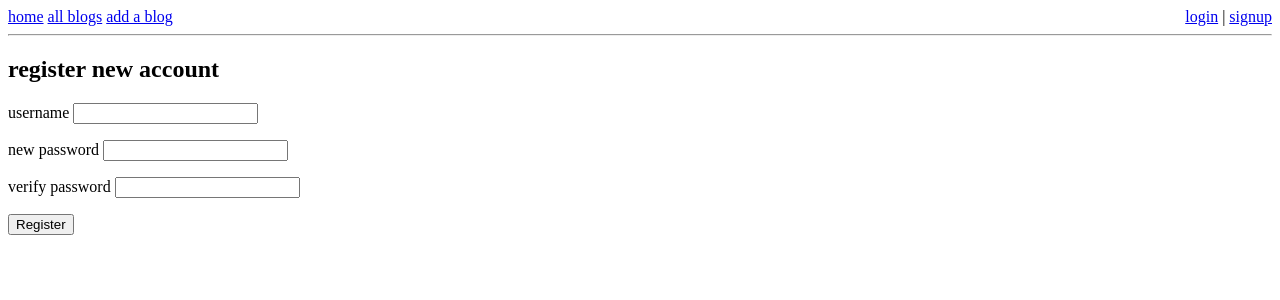
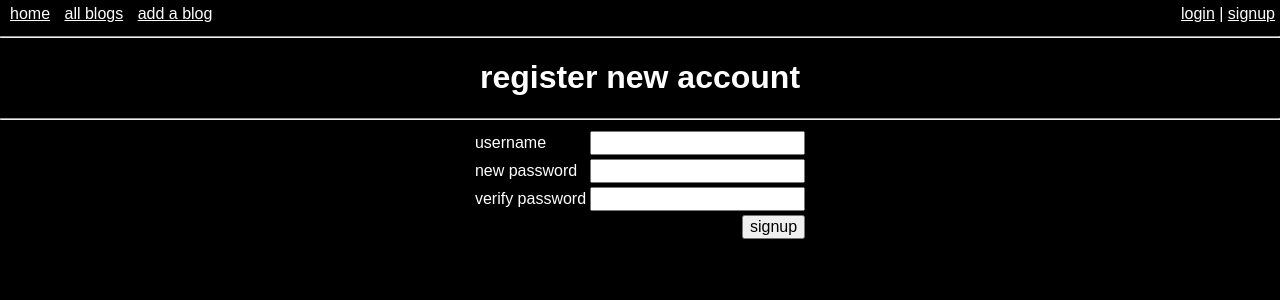
Before and after one commit to bdaubry/blogz, a Flask app: page /signup in a window 1280 px wide. Shown: the top 300 px of the page. Run offline with Flask 2, Linux system fonts and the light colour scheme.

Commit message:
styling changes, made it darker so it no longer burns your retinas

```diff
--- a/main.py
+++ b/main.py
@@ -9,7 +9,7 @@ from models import User, Blog
 @app.route("/login", methods=['GET', 'POST'])
 def login():
     if request.method == 'GET':
-        return render_template('login.html')
+        return render_template('login.html', pagetitle="login")
     elif request.method == 'POST':
         username = request.form['username']
         password = request.form['password']
@@ -18,12 +18,13 @@ def login():
             user = users.first()
             if password == user.password:
                 session['user'] = user.username
-                flash('welcome back, '+user.username)
+                session['userid'] = user.id
+                flash(u'welcome back, '+user.username, 'confirm')
                 return redirect("/newpost")
             else:
-                flash('bad password')
+                flash(u'bad password', 'error')
         else:
-            flash('bad username')
+            flash(u'bad username', 'error')
         return redirect("/login")
 
 @app.route("/signup", methods=['GET', 'POST'])
@@ -33,20 +34,20 @@ def signup():
         password = request.form['password']
         verify = request.form['verify']
         if username == '' or password == '' or verify == '':
-            flash('no field on this page can be blank')
+            flash(u'no field on this page can be blank', 'error')
             return redirect('/signup')
         user_db_count = User.query.filter_by(username=username).count()
         if user_db_count > 0:
-            flash(username + ' is already a registered user')
+            flash(u'that username is taken', 'error')
             return redirect('/signup')
         if password != verify:
-            flash('passwords did not match')
+            flash(u'passwords did not match', 'error')
             return redirect('/signup')
         if len(password) < 4:
-            flash('password is too short')
+            flash(u'password is too short', 'error')
             return redirect('/signup')
         if len(username) < 4:
-            flash('username is too short')
+            flash(u'username is too short', 'error')
             return redirect('/signup')
         user = User(username=username, password=password)
         db.session.add(user)
@@ -54,7 +55,7 @@ def signup():
         session['user'] = user.username
         return redirect("/")
     else:
-        return render_template('signup.html')
+        return render_template('signup.html', pagetitle="sign-up")
 
 @app.route("/logout", methods=['POST'])
 def logout():
@@ -76,7 +77,7 @@ def blog():
 
         print(blogpost.title)
         print(blogpost.body)
-        return render_template('blog.html',blogid=blogpost.id, title=blogpost.title, body=blogpost.body, date=blogpost.date, owner=blogpost.owner.username)
+        return render_template('blog.html', blogid=blogpost.id, title=blogpost.title, body=blogpost.body, date=blogpost.date, owner_id=blogpost.owner_id, owner=blogpost.owner.username, pagetitle=blogpost.title+" - "+blogpost.owner.username)
 
     if userid: #!= None:
         blogs = Blog.query.filter_by(owner_id=userid).all()
@@ -128,7 +129,7 @@ endpoints_without_login = ['index', 'login', 'signup', 'reroute', 'blog', 'stati
 @app.before_request
 def require_login():
     if not ('user' in session or request.endpoint in endpoints_without_login):
-        flash('you must be logged in to complete that action')
+        flash(u'you must be logged in to complete that action', 'error')
         return redirect('/login')
 
 app.secret_key = 'WOWweEEILoFELauncerCODERItsMYfavorIETCLase'
--- a/static/style.css
+++ b/static/style.css
@@ -1,8 +1,52 @@
-.flashes{
+body {
+    background-color: black;
+    color: white;
+}
+
+a {
+    color: white;
+}
+
+.error{
     color: red;
 }
 
-h6 {
-    margin-block-start: 1em;
-    margin-block-end: 1em;
+.confirm {
+    color: green;
 }
+
+.flashes {
+    text-align: center;
+    list-style-type: none;
+}
+
+a.nav {
+    padding: 5px 5px;
+}
+
+footer {
+    text-align:right;
+    font-size: 10pt;
+    font-style: italic;
+}
+
+#title, #content {
+    width: 80%;
+    margin: 0 auto;
+}
+
+#post-title {
+    text-align: center;
+}
+
+#user-panel, #nav{
+    padding: 5px;
+}
+
+#login, #signup {
+    margin: 0 auto;
+}
+
+td.submit {
+    text-align: right;
+}
--- a/templates/base.html
+++ b/templates/base.html
@@ -2,39 +2,50 @@
 <html>
     <head>
         <title>{{ pagetitle }}</title>
+        <link rel="stylesheet" type="text/css" href="static/normalize.css">
         <link rel="stylesheet" type="text/css" href="static/style.css">
     </head>
     <body>
-        <div style='float: right'>
+        <div id="user-panel" style='float: right'>
           {% if 'user' in session %}
             <form action="logout" method="post" id='logout'>
-              <label>logged in as {{ session['user'] }} &nbsp;<input type="submit" value="Log Out" /></label>
+              <label>logged in as <a href="blog?userid={{ session['userid'] }}">{{ session['user'] }} &nbsp;<input type="submit" value="Log Out" /></label>
             </form>
           {% else %}
             <a href="login">login</a> | <a href="signup">signup</a>
           {% endif %}
         </div>
-        <a href="/" class="nav home">home</a>
-        <a href="blog" class="nav blog">all blogs</a>
-        <a href="newpost" class="nav new-post">add a blog</a><br/>
-
-        <div name="title">
-        {% block title %}
-        {% endblock %}
+        <div id="nav">
+          <a href="/" class="nav home">home</a>
+          <a href="blog" class="nav blog">all blogs</a>
+          <a href="newpost" class="nav new-post">add a blog</a><br/>
         </div>
 
-        {% with messages = get_flashed_messages() %}
+        <hr>
+
+        {% with messages = get_flashed_messages(with_categories=true) %}
           {% if messages %}
             {% for message in messages %}
-            <p class=flashes>{{ message }}</p>
+            <ul class="flashes">
+              {% for category, message in messages %}
+              <li class="{{ category }}">{{ message }}</li>
+              {% endfor %}
+            </ul>
             {% endfor %}
           {% endif %}
         {% endwith %}
 
+        <div id="post-title">
+        {% block title %}
+        {% endblock %}
         <hr>
+        </div>
 
+
+        <div id="content">
         {% block content %}
         {% endblock %}
+        </div>
 
     </body>
 </html>
--- a/templates/signup.html
+++ b/templates/signup.html
@@ -1,12 +1,32 @@
 {% extends "base.html" %}
+
+{% block title %}
+    <h1 class="title">register new account</h1>
+{% endblock %}
+
 {% block content %}
-
-<h2>register new account</h2>
 <form action="/signup" method="post">
-  <p><label>username <input type="text" name="username"/></label></p>
+<table id="signup" class="form signup">
+  <tr>
+    <td>username</td>
+    <td><input type="text" name="username"/></td>
+  </tr>
+  <tr>
+    <td>new password</td>
+    <td><input type="password" name="password"/></td>
+  </tr>
+  <tr>
+    <td>verify password</td>
+    <td><input type="password" name="verify"/></td>
+  </tr>
+  <tr>
+    <td class="submit" colspan="2"><input type="submit" value="signup"/></td>
+  </tr>
+</table>
+  <!--<p><label>username <input type="text" name="username"/></label></p>
   <p><label>new password <input type="password" name="password"/></label></p>
   <p><label>verify password <input type="password" name="verify"/></label></p>
-  <p><input type="submit" value="Register"/></p>
+  <p><input type="submit" value="Register"/></p>-->
 </form>
 
 {% endblock %}
--- a/templates/singleUser.html
+++ b/templates/singleUser.html
@@ -13,7 +13,8 @@
     {% for post in posts %}
         <a href="?id={{ post.id }}">{{ post.title }}</a>&nbsp;
         <p class="post mainpage content">{{ post.body }}</p>
-        <h6>posted by <a href='?userid={{ post.owner_id }}'>{{ post.owner.username }}</a> on {{ post.date }}</h6>
+
+        <footer>posted by <a href="?userid={{ post.owner_id }}">{{ post.owner.username }}</a> on {{ post.date }}</footer>
         <hr/>
     {% endfor %}
 {% endif %}
```
Also changed, not shown: templates/blog.html (+3 -4 lines), templates/login.html (+21 -3 lines), static/normalize.css (added).
